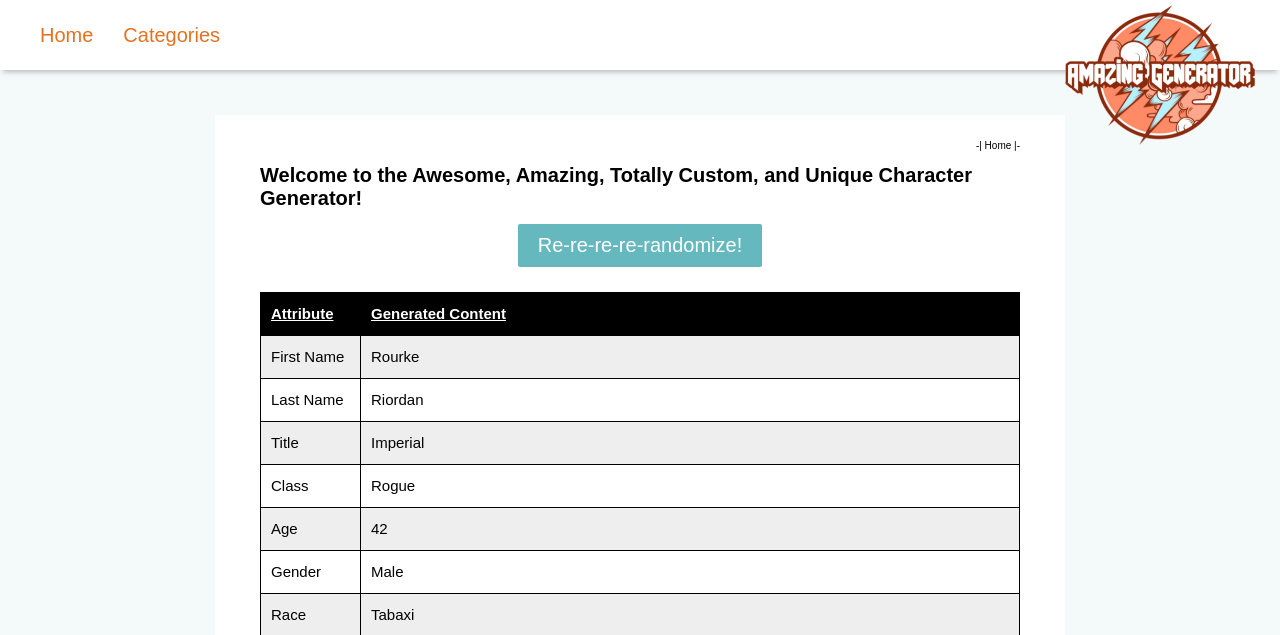
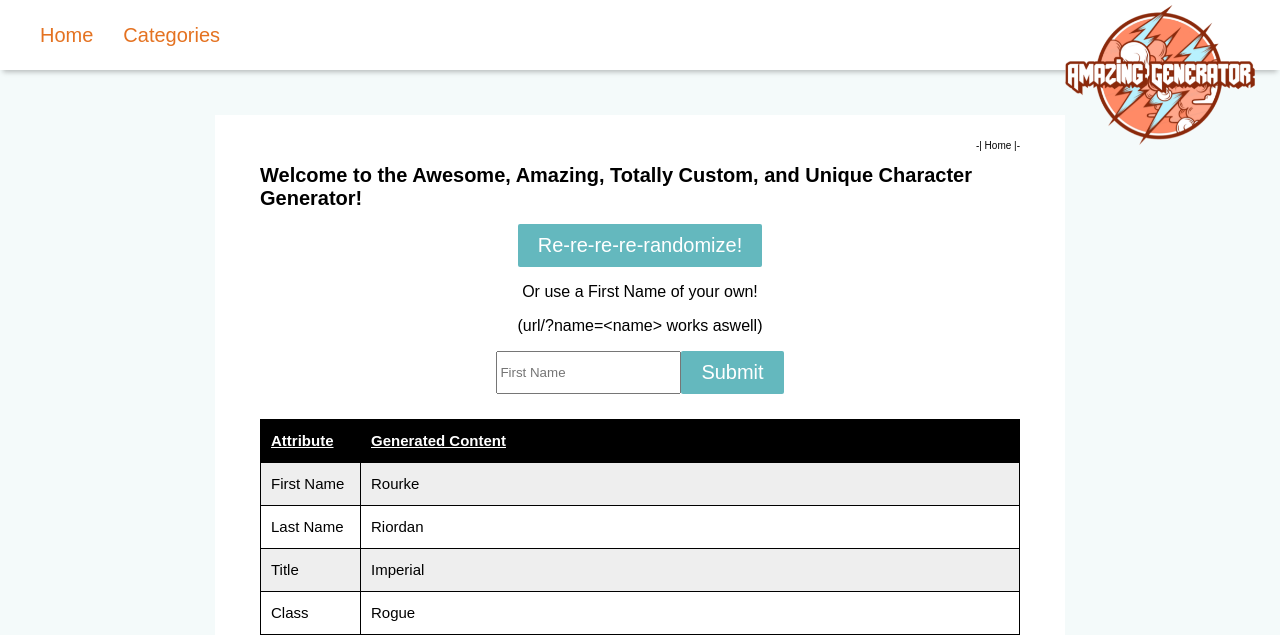
Before and after one commit to LuukSelen/RandomCharacterGenerator, a Flask app: page / in a window 1280 px wide. Shown: the top 635 px of the page. Run offline with Flask 2, Linux system fonts and the light colour scheme.

Commit message:
URL Parameters, Input box for first names

```diff
--- a/app.py
+++ b/app.py
@@ -1,6 +1,6 @@
 import random
 import names
-from flask import Flask, render_template
+from flask import Flask, render_template, request
 
 import sys
 sys.path.insert(0, 'char-attributes')
@@ -20,10 +20,19 @@ from eye_colours import eye_colour as eye_colours_attr
 app = Flask(__name__)
 link_cell = True
 
-@app.route('/')
+@app.route('/', methods=['GET', 'POST'])
 def home():
+
+    if request.method == 'POST':
+        searchword = request.form['text']
+    else:
+        searchword = request.args.get('name', '')
+    if searchword:
+        first_name = searchword
+    else:
+        first_name = random.choice(fantasy_names_attr)
     attributes = {
-        'First Name': random.choice(fantasy_names_attr),
+        'First Name': first_name,
         'Last Name': random.choice(fantasy_names_attr),
         'Title': random.choice(titles_attr),
         'Class': random.choice(occupations_attr),
@@ -42,6 +51,12 @@ def home():
         'Flavour 3': random.choice(backstories_attr),
     }
     return render_template('home.html', attributes = attributes.items())
+
+# @app.route('/', methods=['POST'])
+# def my_form_post():
+#     text = request.form['text']
+#     processed_text = text.upper()
+#     return processed_text
 
 @app.route('/all-categories')
 def all_categories():
--- a/char-attributes/eye_colours.py
+++ b/char-attributes/eye_colours.py
@@ -14,7 +14,7 @@ eye_colour = (
     'Pale Green',
     'Pale Gray',
     'Deep Blue',
-    'Violet Red',
+    'Violet',
     'Orange',
     'Spring Green',
     'Sea Green',
--- a/static/css/content.css
+++ b/static/css/content.css
@@ -51,10 +51,30 @@ ul.category-container li a:hover {
 
 .generator-wrapper .button-container {
     display:flex;
-    justify-content:center;;
+    justify-content:center;
+    flex-wrap:wrap;
 }
 
-.generator-wrapper button {
+.generator-wrapper .button-container .input-container {
+    width:100%;
+}
+
+.generator-wrapper .button-container .input-container p {
+    font-size:1.6rem;
+    text-align:center;
+}
+
+
+.generator-wrapper .button-container .input-container form {
+    display:flex;
+    justify-content: center;
+}
+
+.generator-wrapper .button-container .input-container form input[type=submit]::placeholder {
+    font-size:1.6rem;
+}
+
+.button {
     background-color:var(--light-blue);
     border:none;
     border-radius:.2rem;
--- a/templates/home.html
+++ b/templates/home.html
@@ -10,7 +10,15 @@
             <h1>Welcome to the Awesome, Amazing, Totally Custom, and Unique Character Generator!</h1>
             <div class="generator-wrapper">
                 <div class="button-container">
-                    <button onClick="window.location.reload();">Re-re-re-re-randomize!</button>
+                    <button class="button" onClick="window.location.reload();">Re-re-re-re-randomize!</button>
+                    <div class="input-container">
+                        <p>Or use a First Name of your own!</p>
+                        <p> (url/?name=&lt;name&gt; works aswell)
+                        <form method="POST">
+                            <input name="text" placeholder="First Name">
+                            <input class="button" type="submit">
+                        </form>
+                    </div>
                 </div>
                 <table>
                     <tr>
```
Also changed, not shown: homework.py (line endings or trailing spaces).
